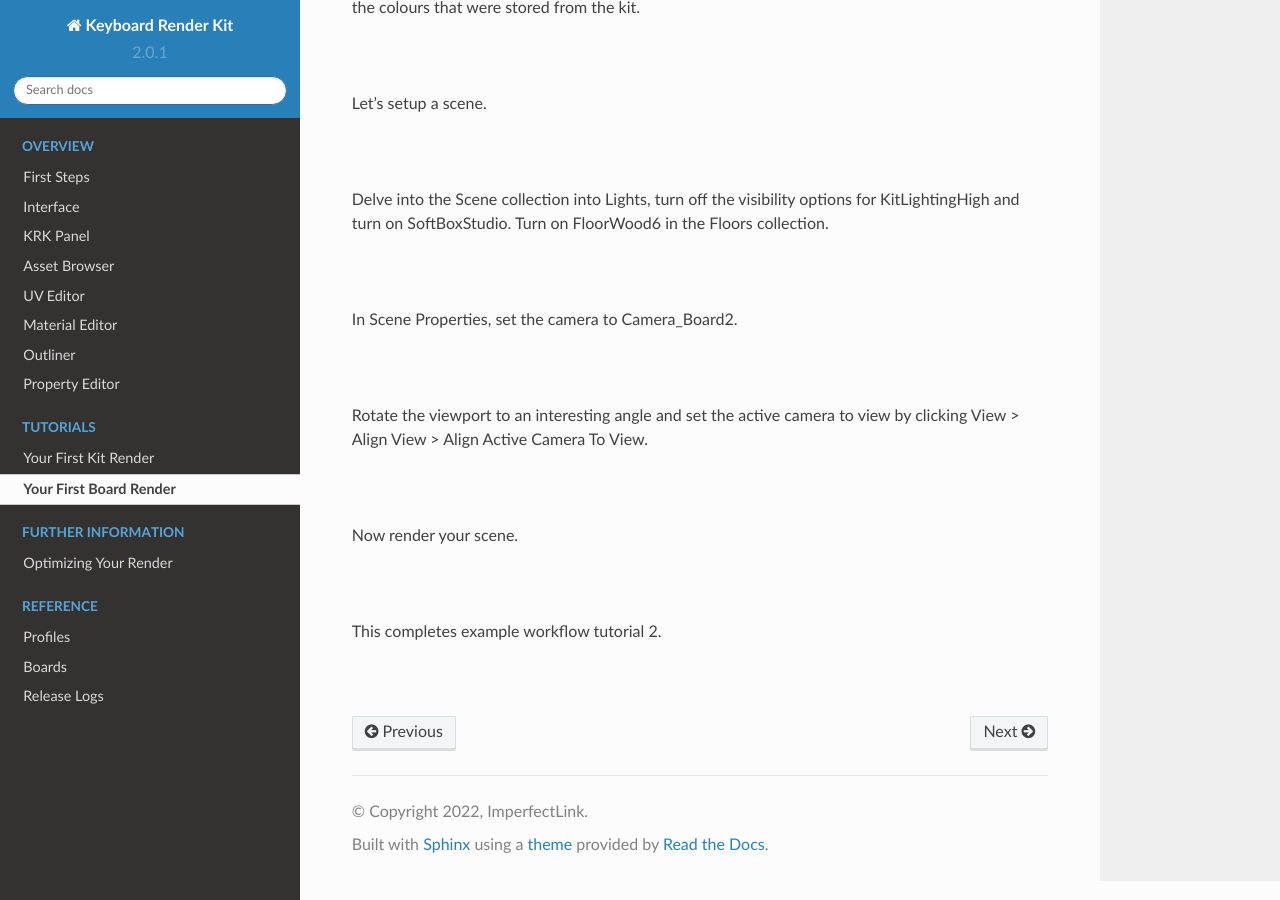
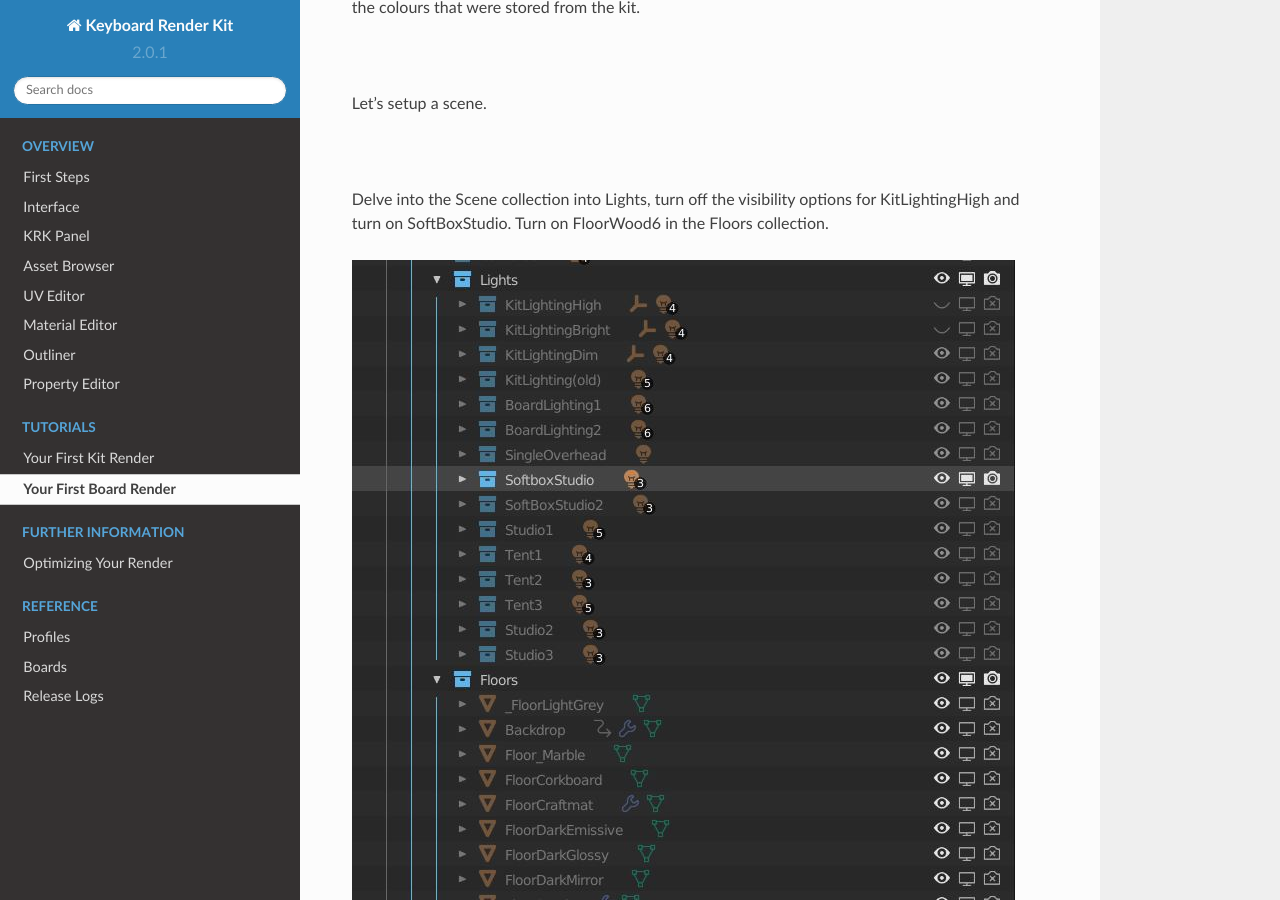
Before and after one commit to imperfectlink/KeyboardRenderKit, a Sphinx documentation site: the page built from docs/source/workflow2.rst, in a window 1280 px wide and 900 px high, scrolled down 1969 px. Built offline with Sphinx 7.4.7 and the Read the Docs theme 2.0.0, drawn with Linux system fonts in a browser that asks for light colours.

Commit message:
Update workflow2.rst

```diff
--- a/docs/source/workflow2.rst
+++ b/docs/source/workflow2.rst
@@ -39,9 +39,13 @@
 Delve into the Scene collection into Lights, turn off the visibility options for KitLightingHigh and turn on SoftBoxStudio.
 Turn on FloorWood6 in the Floors collection.
 
+.. image:: img/LightsFloor6.jpg
+
 |
 
 In Scene Properties, set the camera to Camera_Board2.
+
+.. image:: img/SetCamera.jpg
 
 |
 
```
